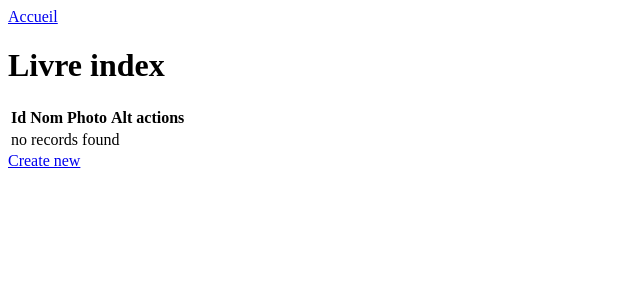
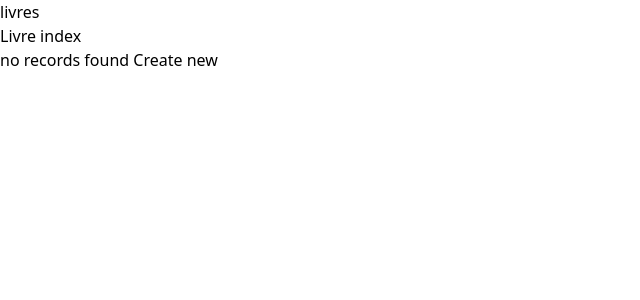
Before and after one commit to G-Clara/biblio_symfony, a Symfony app: template templates/livre/index.html.twig in a window 1280 px wide. Shown: the top 300 px of the page, without its empty margins (0-640 px from the left). Run offline with Twig, Linux system fonts and the light colour scheme; the template is opened without the code that fills it, so the values that code supplies are empty; some libraries are stand-ins or nearby versions.

Commit message:
début du style

```diff
--- a/templates/base.html.twig
+++ b/templates/base.html.twig
@@ -4,6 +4,7 @@
         <meta charset="UTF-8">
         <title>{% block title %}Welcome!{% endblock %}</title>
         <link rel="stylesheet" href="{{ asset('css/style.css') }}">
+        <script src="https://cdn.tailwindcss.com"></script>
         {# Run `composer require symfony/webpack-encore-bundle` to start using Symfony UX #}
         {% block stylesheets %}
             {{ encore_entry_link_tags('app') }}
@@ -13,7 +14,7 @@
             {{ encore_entry_script_tags('app') }}
         {% endblock %}
         <nav>
-            <a href="{{ path('home') }}">Accueil</a>
+            <a href="{{ path('app_livre_index') }}">livres</a>
             {# <a href="{{ path('apropos') }}">A Propos</a> #}
             {# <a href="{{ path('nombre', {id:1}) }}">Nombre 1</a> #}
         </nav>
--- a/templates/livre/index.html.twig
+++ b/templates/livre/index.html.twig
@@ -5,28 +5,17 @@
 {% block body %}
     <h1>Livre index</h1>
 
-    <table class="table">
-        <thead>
-            <tr>
-                <th>Id</th>
-                <th>Nom</th>
-                <th>Photo</th>
-                <th>Alt</th>
-                <th>actions</th>
-            </tr>
-        </thead>
-        <tbody>
         {% for livre in livres %}
-            <tr>
-                <td>{{ livre.id }}</td>
-                <td>{{ livre.nom }}</td>
-                <td>{{ livre.photo }}</td>
-                <td>{{ livre.alt }}</td>
-                <td>
+            <a href="{{ path('app_livre_show', {'id': livre.id}) }}">
+                <article class="bg-[#EEEEEE] hover:bg-[#5C9EAD] transition-colors duration-500 w-fit p-5 case">
+                    <img src="{{ livre.photo }}" class=" w-60 h-60 flex items-end">
+                        <h5 class="bg-[#5C9EAD] text-[#EEEEEE] w-36 py-2 mb-5 pr-2 text-end rounded-r-xl name_salle">{{ livre.nom }}</h5>
+                    </img>
+                </article>
+            </a>
                     <a href="{{ path('app_livre_show', {'id': livre.id}) }}">show</a>
                     <a href="{{ path('app_livre_edit', {'id': livre.id}) }}">edit</a>
-                </td>
-            </tr>
+
         {% else %}
             <tr>
                 <td colspan="5">no records found</td>
```
